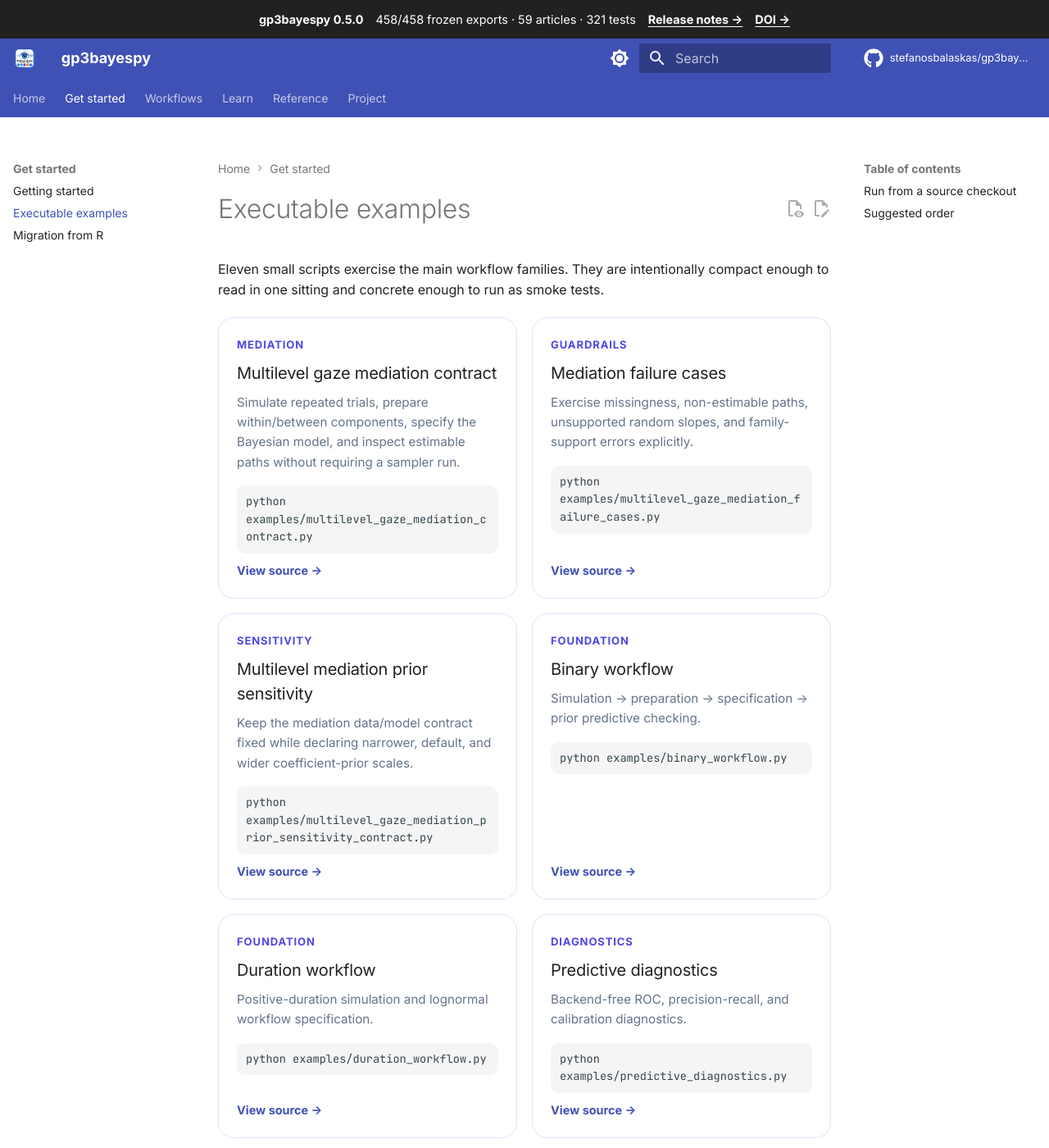
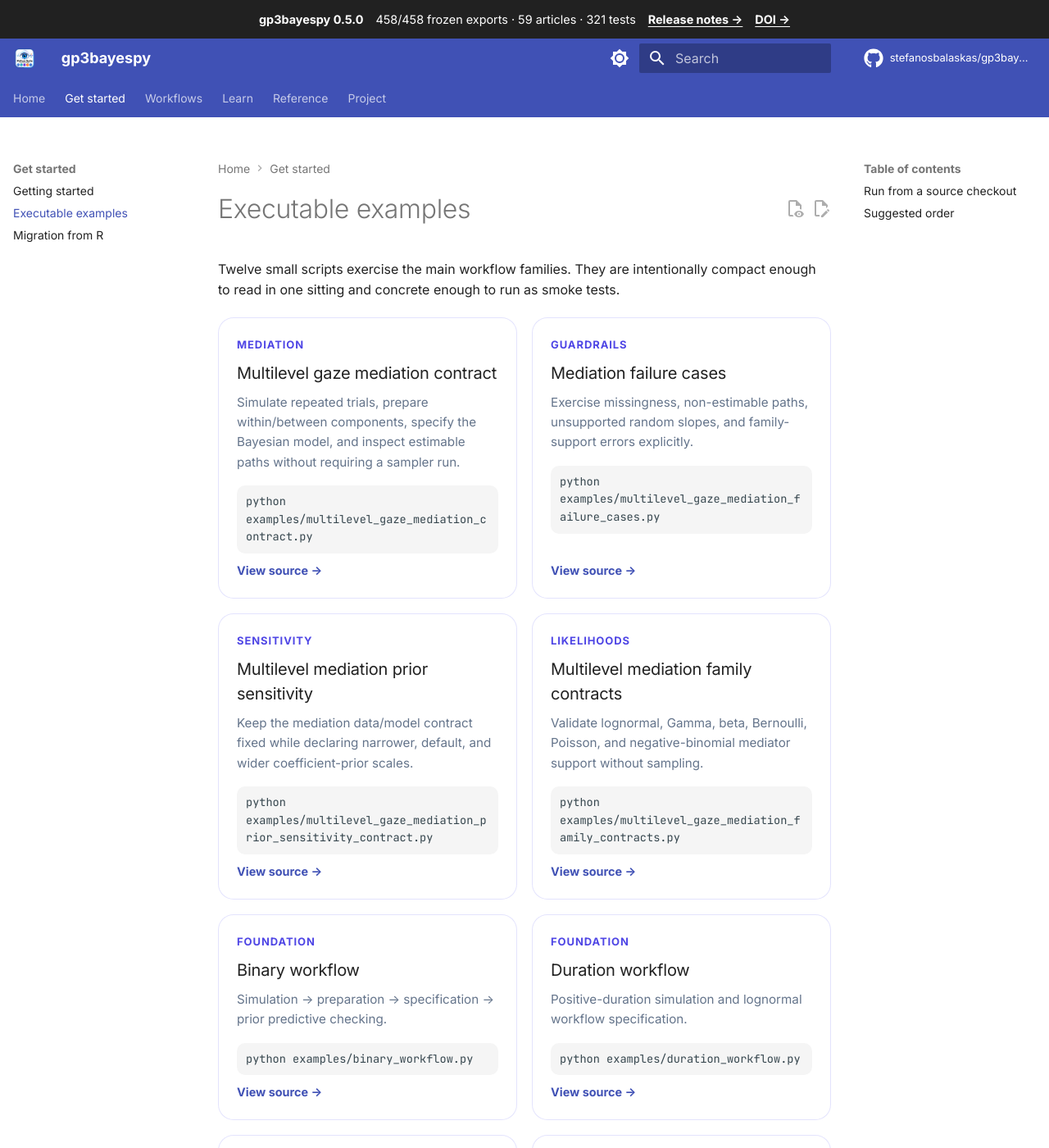
Before and after one commit to stefanosbalaskas/gp3bayespy, an MkDocs documentation site: the page built from docs/examples/index.md, in a window 1280 px wide and 1400 px high. Shown: the whole window at 82% size. Built offline with MkDocs 1.6.1 and Material for MkDocs 9.7.7, drawn with Linux system fonts in a browser that asks for light colours; comment, search, counter and statistics services are not loaded; some of the changed text lies outside the part shown.

Commit message:
docs: add family-contract example to hub

```diff
--- a/docs/examples/index.md
+++ b/docs/examples/index.md
@@ -1,6 +1,6 @@
 # Executable examples
 
-Eleven small scripts exercise the main workflow families. They are intentionally compact enough to read in one sitting and concrete enough to run as smoke tests.
+Twelve small scripts exercise the main workflow families. They are intentionally compact enough to read in one sitting and concrete enough to run as smoke tests.
 
 <div class="gp-example-grid">
 
@@ -26,6 +26,14 @@
   <p>Keep the mediation data/model contract fixed while declaring narrower, default, and wider coefficient-prior scales.</p>
   <code>python examples/multilevel_gaze_mediation_prior_sensitivity_contract.py</code>
   <a href="https://github.com/stefanosbalaskas/gp3bayespy/blob/main/examples/multilevel_gaze_mediation_prior_sensitivity_contract.py">View source →</a>
+</div>
+
+<div class="gp-example-card">
+  <span class="gp-card-tag">Likelihoods</span>
+  <h3>Multilevel mediation family contracts</h3>
+  <p>Validate lognormal, Gamma, beta, Bernoulli, Poisson, and negative-binomial mediator support without sampling.</p>
+  <code>python examples/multilevel_gaze_mediation_family_contracts.py</code>
+  <a href="https://github.com/stefanosbalaskas/gp3bayespy/blob/main/examples/multilevel_gaze_mediation_family_contracts.py">View source →</a>
 </div>
 
 <div class="gp-example-card">
@@ -107,11 +115,12 @@
 1. `multilevel_gaze_mediation_contract.py`
 2. `multilevel_gaze_mediation_failure_cases.py`
 3. `multilevel_gaze_mediation_prior_sensitivity_contract.py`
-4. `binary_workflow.py`
-5. `predictive_diagnostics.py`
-6. `loo_model_comparison.py`
-7. `sensitivity_workflow.py`
-8. `reproducibility_workflow.py`
-9. `pupil_workflow.py`
+4. `multilevel_gaze_mediation_family_contracts.py`
+5. `binary_workflow.py`
+6. `predictive_diagnostics.py`
+7. `loo_model_comparison.py`
+8. `sensitivity_workflow.py`
+9. `reproducibility_workflow.py`
+10. `pupil_workflow.py`
 
 For a guided narrative rather than scripts, continue to the [Article library](../articles/index.md).
```
